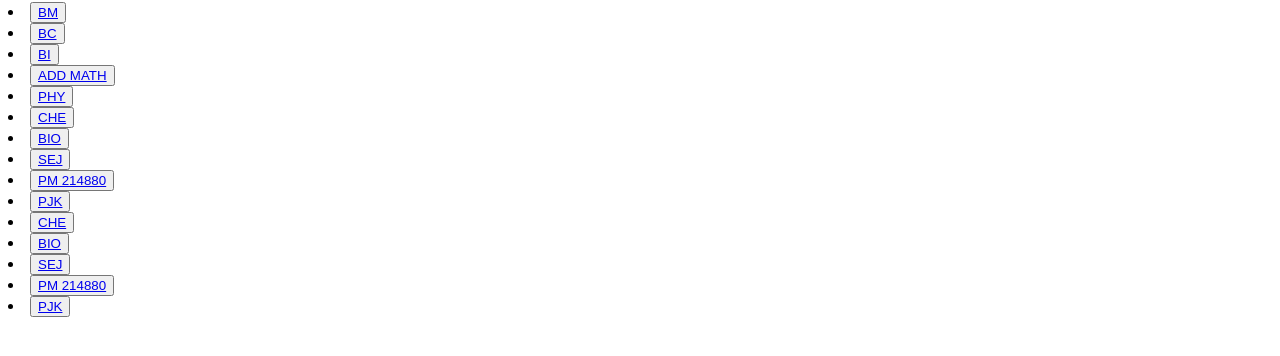
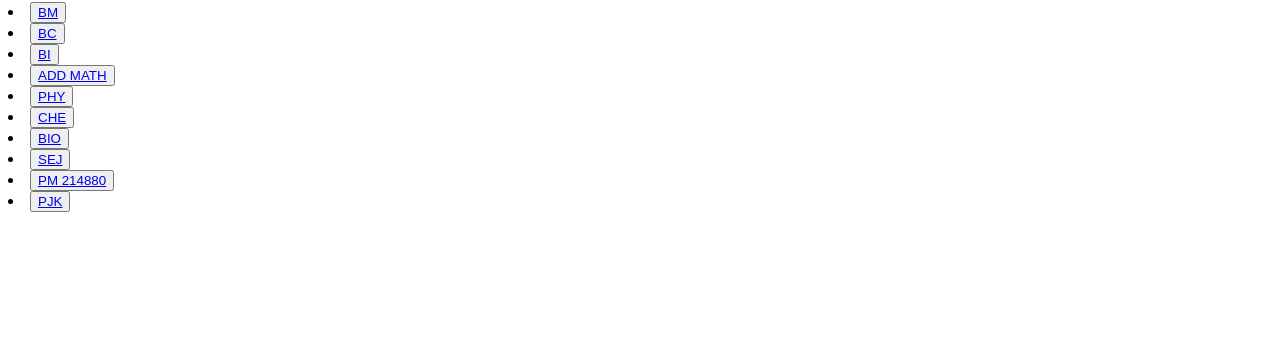
Before and after one commit to ChinHongTan/Online-class-links, a plain HTML site: page index.html in a window 1280 px wide. Shown: the part 416-772 px from the top of the page. Drawn offline with Linux system fonts and the light colour scheme.

Commit message:
Update index.html

```diff
--- a/index.html
+++ b/index.html
@@ -61,31 +61,3 @@
 </li>
 </body>
 </html>
-</li>
-<li>
-<button>
-<a href='https://meet.google.com/fga-iekx-bkz'>CHE</a>
-</button>
-</li>
-<li>
-<button>
-<a href='https://meet.google.com/rsq-ifdz-dpd'>BIO</a>
-</button>
-</li>
-<li>
-<button>
-<a href='https://meet.google.com/lookup/gfs23ddlqu?authuser=1&hs=179'>SEJ</a>
-</button>
-</li>
-<li>
-<button>
-<a href='https://voovmeeting.com/p/6331637997'>PM 214880</a>
-</button>
-</li>
-<li>
-<button>
-<a href='https://meet.google.com/lookup/bwsgcra7yv'>PJK</a>
-</button>
-</li>
-</body>
-</html>
```
